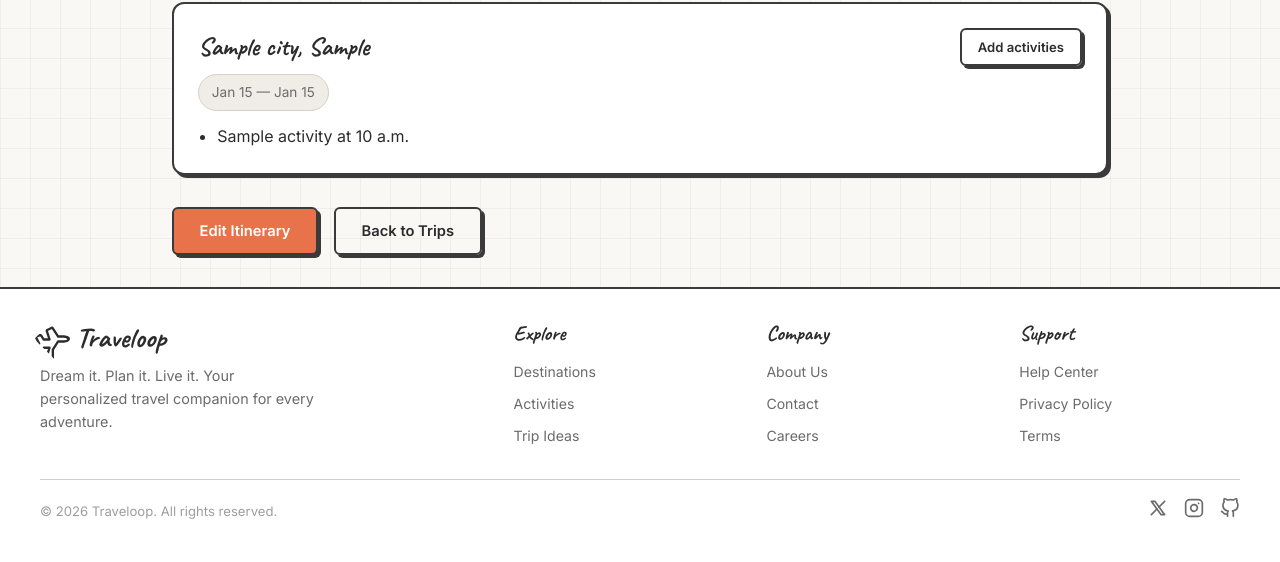
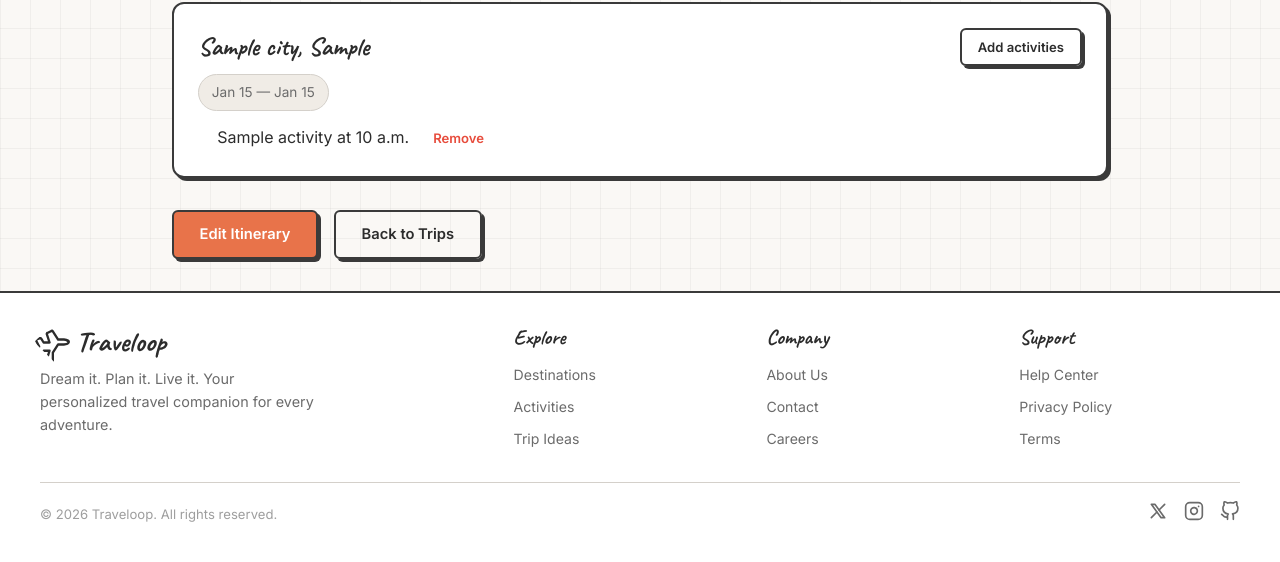
Before and after one commit to kashish2210/odoo-x-parul, a Django app: page /trips/1/ in a window 1280 px wide. Shown: the part 332-894 px from the top of the page. Before the commit the page ends 851 px from the top, so only its background shows below. Run offline with Django 5.2, Linux system fonts and the light colour scheme; a user stored in the database is signed in; tables that the repository leaves empty hold one stand-in row (values such as "Sample post").

Commit message:
Add 'remove activity' functionality

```diff
--- a/static/css/style.css
+++ b/static/css/style.css
@@ -297,6 +297,20 @@ h1, h2, h3, h4, h5 {
 .btn-sm { padding: 0.4rem 1rem; font-size: 0.82rem; }
 .btn-lg { padding: 0.85rem 2.2rem; font-size: 1rem; }
 .btn-block { width: 100%; }
+
+/* Danger / remove button variant */
+.btn-remove {
+  background: transparent;
+  color: var(--danger);
+  border: none;
+  box-shadow: none;
+}
+.btn-remove:hover {
+  background: rgba(231,76,60,0.10);
+  color: var(--danger);
+  transform: translate(-1px, -1px);
+}
+.btn-remove:focus { outline: none; }
 
 /* ---------- FORM ELEMENTS ---------- */
 .form-group {
--- a/templates/destinations/activity_search.html
+++ b/templates/destinations/activity_search.html
@@ -371,7 +371,7 @@
               <input type="hidden" name="stop_id" value="{{ selected_stop.id }}">
               <input type="hidden" name="activity_id" value="{{ activity.id }}">
               <input type="hidden" name="next" value="{{ request.get_full_path }}">
-              <button type="submit" class="btn btn-outline btn-sm">Remove</button>
+              <button type="submit" class="btn btn-outline btn-sm btn-remove">Remove</button>
             </form>
             {% else %}
             <form method="post" action="{% url 'destinations:activity-add' %}">
--- a/templates/trips/trip_detail.html
+++ b/templates/trips/trip_detail.html
@@ -25,7 +25,16 @@
     {% if stop.stop_activities.all %}
     <ul style="margin-top:0.8rem;padding-left:1.2rem;">
       {% for sa in stop.stop_activities.all %}
-      <li>{{ sa.activity.name }} {% if sa.scheduled_time %}at {{ sa.scheduled_time }}{% endif %}</li>
+      <li style="display:flex;align-items:center;gap:0.5rem;">
+        <span>{{ sa.activity.name }} {% if sa.scheduled_time %}at {{ sa.scheduled_time }}{% endif %}</span>
+        <form method="post" action="{% url 'destinations:activity-remove' %}" style="margin:0;">
+          {% csrf_token %}
+          <input type="hidden" name="stop_id" value="{{ stop.id }}">
+          <input type="hidden" name="activity_id" value="{{ sa.activity.id }}">
+          <input type="hidden" name="next" value="{{ request.get_full_path }}">
+          <button type="submit" class="btn btn-ghost btn-sm btn-remove" title="Remove activity" onclick="return confirm('Remove this activity from the stop?')">Remove</button>
+        </form>
+      </li>
       {% endfor %}
     </ul>
     {% endif %}
```
Also changed, not shown: templates/trips/trip_itinerary.html (+10 -1 lines).
